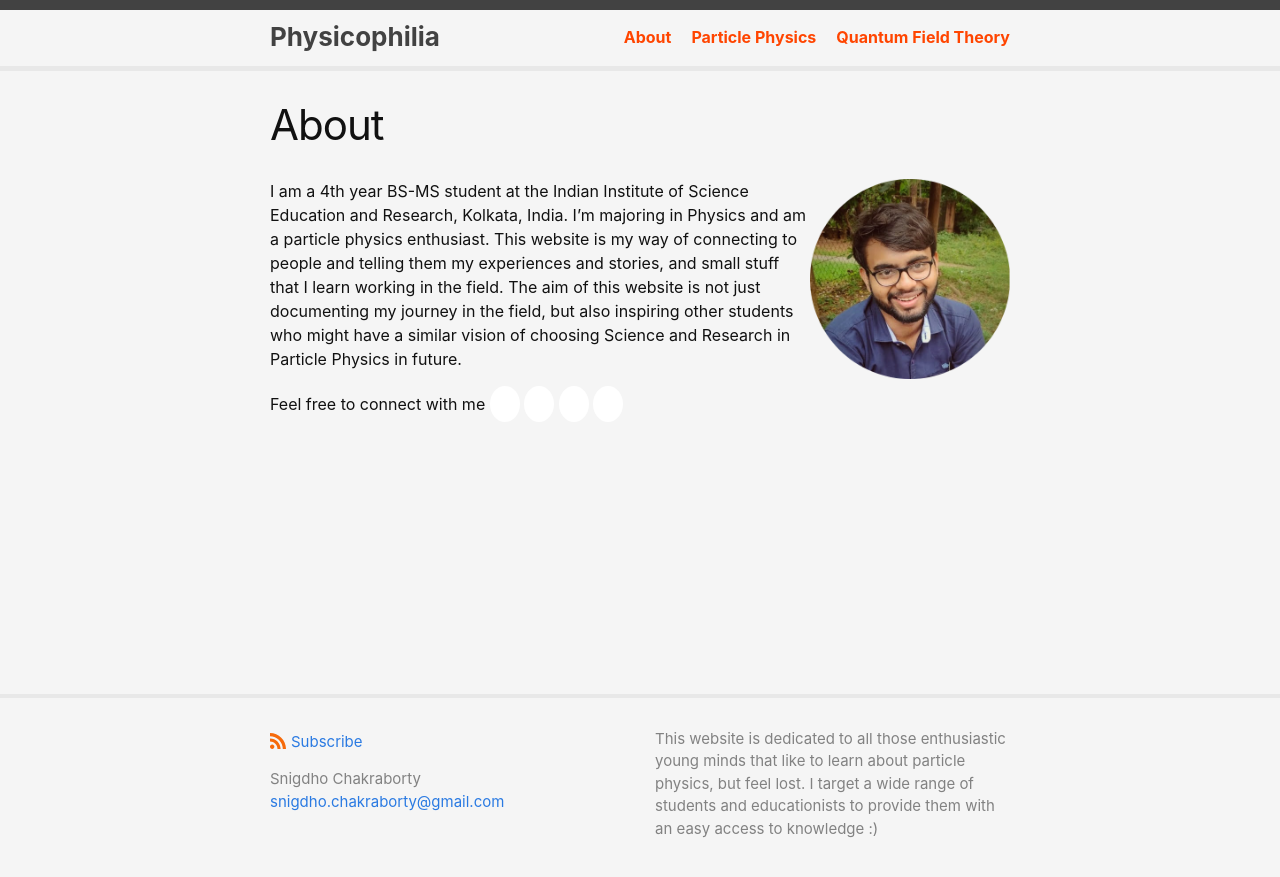
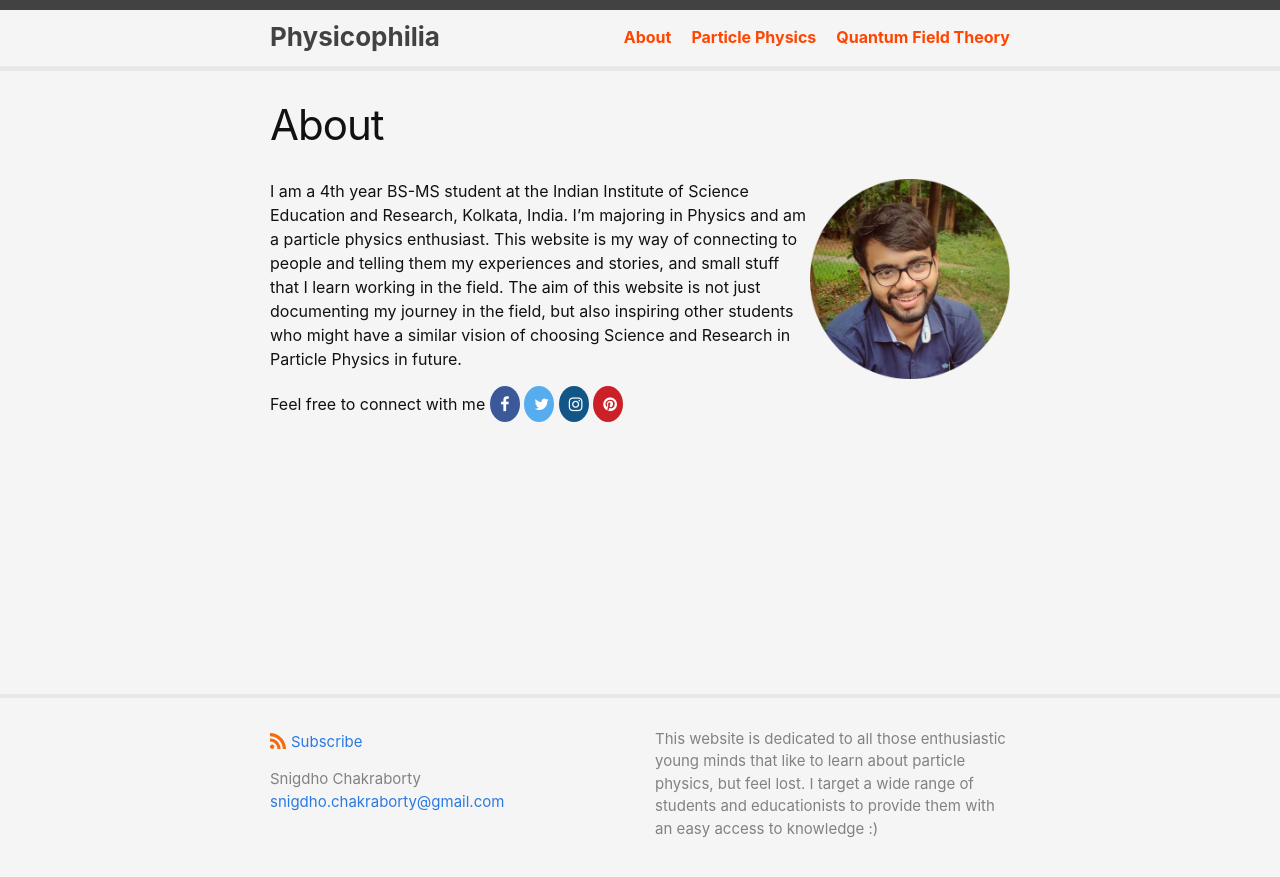
Before and after one commit to snigdhochakraborty/snigdhochakraborty.github.io, a Jekyll site: the page built from about.markdown, in a window 1280 px wide. Shown: the top 877 px of the page. Built offline with Jekyll 4.4.1, drawn with Linux system fonts in a browser that asks for light colours.

Commit message:
Update _base.scss

```diff
--- a/_sass/minima/_base.scss
+++ b/_sass/minima/_base.scss
@@ -316,12 +316,12 @@ table {
 }
 
 .fa-facebook {
-  background: #FFFFFF;
+ background: #3B5998;
   color: white;
 }
 
 .fa-twitter {
-  background: #FFFFFF;
+  background: #55ACEE;
   color: white;
 }
 
@@ -332,12 +332,12 @@ table {
 
 
 .fa-instagram {
-  background: #FFFFFF;
+  background: #125688;
   color: white;
 }
 
 .fa-pinterest {
-  background: #FFFFFF;
+  background: #cb2027;
   color: white;
 }
 
```
